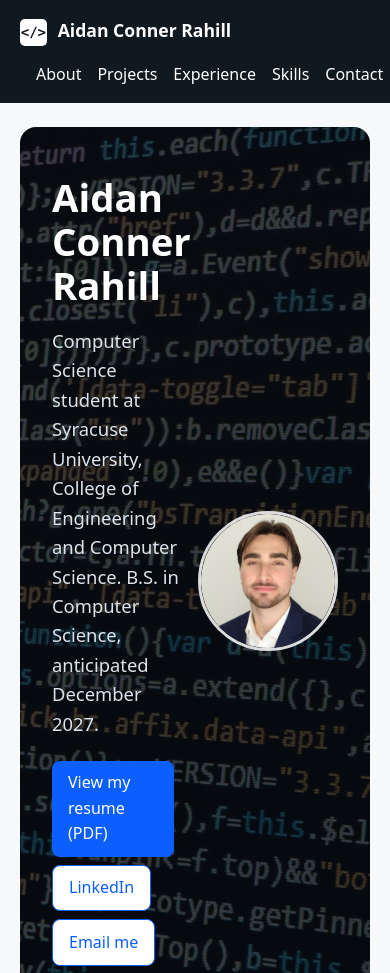
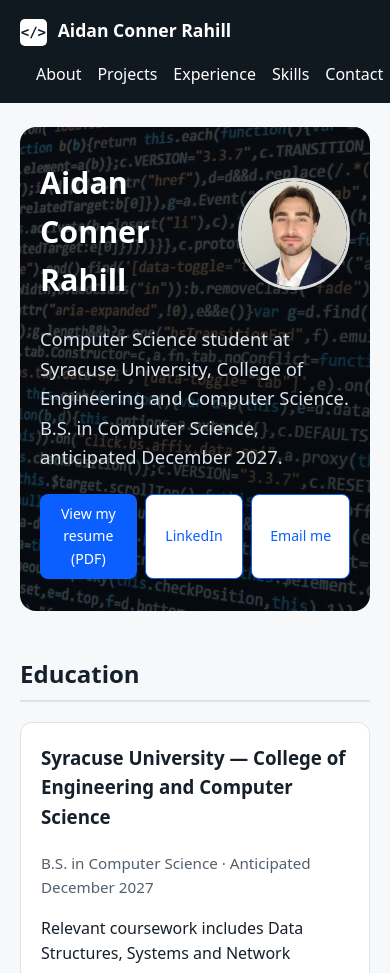
Before and after one commit to aidanrahill/aidanrahill.github.io, a plain HTML site: page index.html in a window 390 px wide. Shown: the top 973 px of the page. Drawn offline with Linux system fonts and the light colour scheme.

Commit message:
Restructure hero as grid with framed photo; fix mobile layout

```diff
--- a/index.html
+++ b/index.html
@@ -18,12 +18,12 @@ nav strong{font-size:1.1rem}
 nav a{color:#fff;text-decoration:none;margin-left:1rem}
 nav a:hover{text-decoration:underline}
   .brand-mark{display:inline-flex;align-items:center;justify-content:center;aspect-ratio:1/1;width:1.9em;height:1.9em;padding:0;background:#fff;color:#101820;font-family:ui-monospace,Menlo,Consolas,monospace;font-weight:700;font-size:.8em;line-height:1;border-radius:.35em;margin-right:.45em;vertical-align:middle}
-.hero{display:flex;align-items:center;justify-content:space-between;gap:2rem;padding:3rem 2rem;margin-top:1.5rem;border-radius:1rem;color:#fff;background:#101820;background-image:linear-gradient(rgba(7,12,18,.80),rgba(7,12,18,.80)),url("heading-bg.jpg");background-size:cover;background-position:center;background-repeat:no-repeat}
-.hero h1{font-size:2.4rem;line-height:1.15;margin:0 0 .2rem}
-.hero p.lede{font-size:1.15rem;color:#dbe4ee}
-.hero-text{flex:1;min-width:0}
-.hero-photo{width:210px;height:210px;border-radius:50%;object-fit:cover;object-position:center;align-self:center;flex-shrink:0;border:3px solid rgba(255,255,255,.85)}
-@media (max-width:640px){.hero-photo{width:140px;height:140px}.hero{gap:1rem}}
+.hero{display:grid;grid-template-columns:1fr auto;grid-template-areas:"name photo" "lede photo" "actions photo";align-items:center;column-gap:2rem;row-gap:.4rem;padding:3rem 2rem;margin-top:1.5rem;border-radius:1rem;color:#fff;background:#101820;background-image:linear-gradient(rgba(7,12,18,.80),rgba(7,12,18,.80)),url("heading-bg.jpg");background-size:cover;background-position:center;background-repeat:no-repeat}
+.hero h1{grid-area:name;margin:0 0 .2rem;align-self:end}
+.hero p.lede{grid-area:lede;font-size:1.15rem;color:#dbe4ee;margin:.4rem 0}
+.hero-actions{grid-area:actions;display:flex;flex-wrap:wrap;gap:.5rem;margin:.4rem 0 0;align-self:start}.hero-actions .btn{margin:0}.hero-photo-frame{grid-area:photo;width:210px;height:210px;aspect-ratio:1/1;border-radius:50%;overflow:hidden;border:3px solid rgba(255,255,255,.85);align-self:center;justify-self:center}
+.hero-photo{width:100%;height:100%;display:block;object-fit:cover;object-position:center}
+@media (max-width:640px){.hero{grid-template-columns:1fr auto;grid-template-areas:"name photo" "lede lede" "actions actions";column-gap:1rem;row-gap:.6rem;padding:2rem 1.25rem}.hero h1{font-size:1.9rem;align-self:center}.hero-photo-frame{width:112px;height:112px}.hero-actions{flex-wrap:nowrap;gap:.5rem}.hero-actions .btn{flex:1 1 0;display:flex;align-items:center;justify-content:center;text-align:center;padding:.55rem .3rem;font-size:.88rem}}
 .btn{display:inline-block;background:var(--accent);color:#fff;padding:.6rem 1rem;border-radius:.5rem;text-decoration:none;margin:.25rem .5rem .25rem 0}
 .btn.secondary{background:#fff;color:var(--accent);border:1px solid var(--accent)}
 section{padding:1.5rem 0;scroll-margin-top:80px}
@@ -44,12 +44,10 @@ a{color:var(--accent)}
 </header>
 <main class="wrap">
 <section class="hero" id="about">
-<div class="hero-text">
 <h1>Aidan Conner Rahill</h1>
+<div class="hero-photo-frame"><img class="hero-photo" src="headshot.png" alt="Professional headshot of Aidan Conner Rahill"></div>
 <p class="lede">Computer Science student at Syracuse University, College of Engineering and Computer Science. B.S. in Computer Science, anticipated December 2027.</p>
-<p><a class="btn" href="Aidan_C_Rahill_resume.pdf">View my resume (PDF)</a><a class="btn secondary" href="https://www.linkedin.com/in/aidancrahill/">LinkedIn</a><a class="btn secondary" href="mailto:aidancrahill@gmail.com">Email me</a></p>
-</div>
-<img class="hero-photo" src="headshot.png" alt="Professional headshot of Aidan Conner Rahill">
+<p class="hero-actions"><a class="btn" href="Aidan_C_Rahill_resume.pdf">View my resume (PDF)</a><a class="btn secondary" href="https://www.linkedin.com/in/aidancrahill/">LinkedIn</a><a class="btn secondary" href="mailto:aidancrahill@gmail.com">Email me</a></p>
 </section>
 <section id="education">
 <h2>Education</h2>
```
